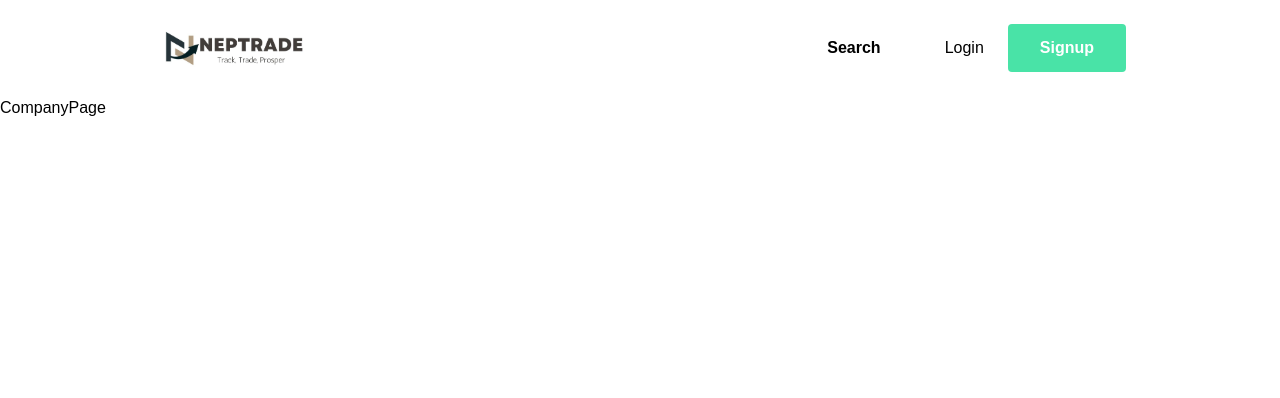
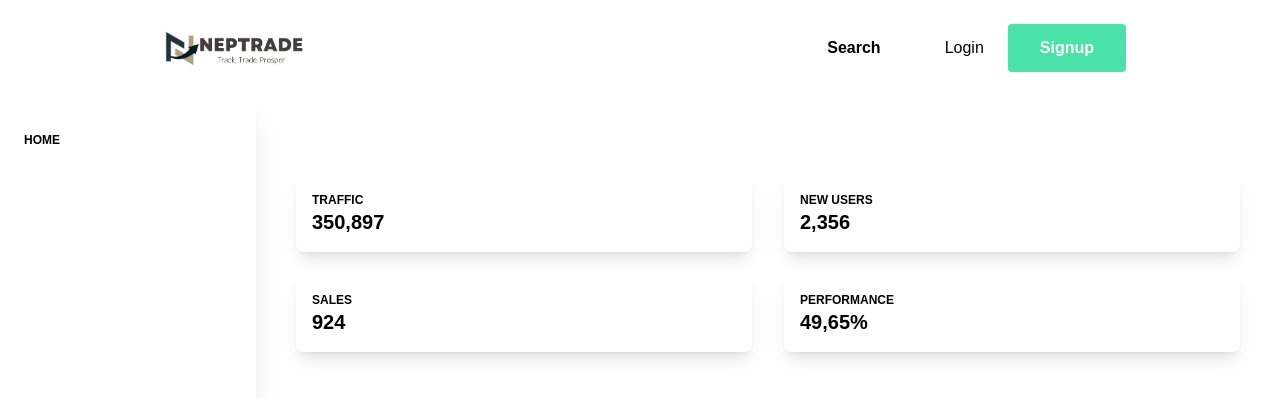
Before and after one commit to SameerGiri69/Finhark-Frontend, a React (Create React App) app: page /company/1 in a window 1280 px wide. Shown: the top 398 px of the page. Built offline with nearby package versions, Linux system fonts and the light colour scheme; no server answers.

Commit message:
routing changes

```diff
--- a/src/Components/Portfolio/DeletePortfolio/DeletePortfolio.tsx
+++ b/src/Components/Portfolio/DeletePortfolio/DeletePortfolio.tsx
@@ -9,7 +9,7 @@ const DeletePortfolio = ({onPortfolioDelete, portfolioValue} : Props) => {
   return (
     <div>
         <form onSubmit={onPortfolioDelete}>
-            <input hidden={true} value={portfolioValue}  />
+            <input hidden={true} value={portfolioValue} readOnly={true}  />
             <button className="block w-full py-3 text-white duration-200 border-2 rounded-lg bg-red-500 hover:text-red-500 hover:bg-white border-red-500">
           X
         </button>
--- a/src/Components/Portfolio/ListPortfolio/ListPortfolio.tsx
+++ b/src/Components/Portfolio/ListPortfolio/ListPortfolio.tsx
@@ -1,5 +1,7 @@
 import React, { SyntheticEvent } from 'react'
 import CardPortfolio from '../CardPortfolio/CardPortfolio'
+import {v4 as uuidv4} from "uuid";
+
 
 interface Props  {
     portfolioValues : string[]
@@ -17,7 +19,7 @@ const ListPortfolio = ({portfolioValues, onPortfolioDelete}: Props) => {
           {portfolioValues.length > 0 ? (
             portfolioValues.map((portfolioValue) => {
               return (
-                <CardPortfolio
+                <CardPortfolio  key={uuidv4()}
                   portfolioValue={portfolioValue}
                   onPortfolioDelete={onPortfolioDelete}
                 />
--- a/src/Pages/CompanyPage/CompanyPage.tsx
+++ b/src/Pages/CompanyPage/CompanyPage.tsx
@@ -1,10 +1,192 @@
-import React from 'react'
+import React, { useEffect, useState } from 'react'
+import { useParams } from 'react-router'
+import { CompanyProfile } from '../../../company';
+import { getCompanyProfile } from '../../api';
 
 interface Props  {}
 
 const CompanyPage = (props: Props) => {
+  //use params gets the query value from url
+  let {ticker} = useParams();
+  const [company, setCompany] = useState<CompanyProfile>();
+
+  useEffect(() => {
+    const getProfileAsync = async () =>
+      {
+        const result = await getCompanyProfile(ticker!)
+        setCompany(result?.data[0])
+      }
+      getProfileAsync();
+      console.log(company);
+  },[])
+
   return (
-    <div>CompanyPage</div>
+    <>
+    <div className="w-full relative flex ct-docs-disable-sidebar-content overflow-x-hidden">
+
+<nav className="block py-4 px-6 top-0 bottom-0 w-64 bg-white shadow-xl left-0 absolute flex-row flex-nowrap md:z-10 z-9999 transition-all duration-300 ease-in-out transform md:translate-x-0 -translate-x-full">
+
+  <button className="md:hidden flex items-center justify-center cursor-pointer text-blueGray-700 w-6 h-10 border-l-0 border-r border-t border-b border-solid border-blueGray-100 text-xl leading-none bg-white rounded-r border border-solid border-transparent absolute top-1/2 -right-24-px focus:outline-none z-9998">
+
+    <i className="fas fa-ellipsis-v"></i>
+
+  </button>
+
+  <div className="flex-col min-h-full px-0 flex flex-wrap items-center justify-between w-full mx-auto overflow-y-auto overflow-x-hidden">
+
+    <div className="flex bg-white flex-col items-stretch opacity-100 relative mt-4 overflow-y-auto overflow-x-hidden h-auto z-40 items-center flex-1 rounded w-full">
+
+      <div className="md:flex-col md:min-w-full flex flex-col list-none">
+
+        <h6 className="md:min-w-full text-blueGray-500 text-xs uppercase font-bold block pt-1 pb-4 no-underline">
+
+          Home
+
+        </h6>
+
+      </div>
+
+    </div>
+
+  </div>
+
+</nav>
+
+<div className="relative md:ml-64 bg-blueGray-100 w-full">
+
+  <div className="relative pt-20 pb-32 bg-lightBlue-500">
+
+    <div className="px-4 md:px-6 mx-auto w-full">
+
+      <div>
+
+        <div className="flex flex-wrap">
+
+          <div className="w-full lg:w-6/12 xl:w-3/12 px-4">
+
+            <div className="relative flex flex-col min-w-0 break-words bg-white rounded-lg mb-6 xl:mb-0 shadow-lg">
+
+              <div className="flex-auto p-4">
+
+                <div className="flex flex-wrap">
+
+                  <div className="relative w-full pr-4 max-w-full flex-grow flex-1">
+
+                    <h5 className="text-blueGray-400 uppercase font-bold text-xs">
+
+                      Traffic
+
+                    </h5>
+
+                    <span className="font-bold text-xl">350,897</span>
+
+                  </div>
+
+                </div>
+
+              </div>
+
+            </div>
+
+          </div>
+
+          <div className="w-full lg:w-6/12 xl:w-3/12 px-4">
+
+            <div className="relative flex flex-col min-w-0 break-words bg-white rounded-lg mb-6 xl:mb-0 shadow-lg">
+
+              <div className="flex-auto p-4">
+
+                <div className="flex flex-wrap">
+
+                  <div className="relative w-full pr-4 max-w-full flex-grow flex-1">
+
+                    <h5 className="text-blueGray-400 uppercase font-bold text-xs">
+
+                      NEW USERS
+
+                    </h5>
+
+                    <span className="font-bold text-xl">2,356</span>
+
+                  </div>
+
+                </div>
+
+              </div>
+
+            </div>
+
+          </div>
+
+          <div className="w-full lg:w-6/12 xl:w-3/12 px-4">
+
+            <div className="relative flex flex-col min-w-0 break-words bg-white rounded-lg mb-6 xl:mb-0 shadow-lg">
+
+              <div className="flex-auto p-4">
+
+                <div className="flex flex-wrap">
+
+                  <div className="relative w-full pr-4 max-w-full flex-grow flex-1">
+
+                    <h5 className="text-blueGray-400 uppercase font-bold text-xs">
+
+                      SALES
+
+                    </h5>
+
+                    <span className="font-bold text-xl">924</span>
+
+                  </div>
+
+                </div>
+
+              </div>
+
+            </div>
+
+          </div>
+
+          <div className="w-full lg:w-6/12 xl:w-3/12 px-4">
+
+            <div className="relative flex flex-col min-w-0 break-words bg-white rounded-lg mb-6 xl:mb-0 shadow-lg">
+
+              <div className="flex-auto p-4">
+
+                <div className="flex flex-wrap">
+
+                  <div className="relative w-full pr-4 max-w-full flex-grow flex-1">
+
+                    <h5 className="text-blueGray-400 uppercase font-bold text-xs">
+
+                      PERFORMANCE
+
+                    </h5>
+
+                    <span className="font-bold text-xl">49,65%</span>
+
+                  </div>
+
+                </div>
+
+              </div>
+
+            </div>
+
+          </div>
+
+        </div>
+
+      </div>
+
+    </div>
+
+  </div>
+
+</div>
+
+</div>
+
+    </>
   )
 }
 
--- a/src/api.tsx
+++ b/src/api.tsx
@@ -1,12 +1,10 @@
 import axios from 'axios';
-import { CompanySearch } from "../company"
-
-
-
+import { CompanyProfile, CompanySearch } from "../company"
 
 interface SearchResponse {
     data: CompanySearch[];
 }
+
 export const searchCompanies = async (query: string) => {
     try {
       const data = await axios.get<SearchResponse>(
@@ -24,3 +22,14 @@ export const searchCompanies = async (query: string) => {
       }
 
   };
+
+  export const getCompanyProfile = async (query: string) => {
+    try {
+      const data = await axios.get<CompanyProfile[]>(
+        `https://financialmodelingprep.com/api/v3/profile/${query}?apikey=${process.env.REACT_APP_API_KEY}`
+      );
+      return data;
+    } catch (error: any) {
+      console.log("error message: ", error.message);
+    }
+  };
--- a/src/index.tsx
+++ b/src/index.tsx
@@ -12,8 +12,10 @@ const root = ReactDOM.createRoot(
 // console.log(searchCompanies("tsla"))
 root.render(
   <React.StrictMode>
-    <RouterProvider router={router}/>
-   </React.StrictMode>
+    <RouterProvider router={router}   future={{
+    v7_startTransition: true
+  }} />
+  </React.StrictMode>
 );
 
 // If you want to start measuring performance in your app, pass a function
```
